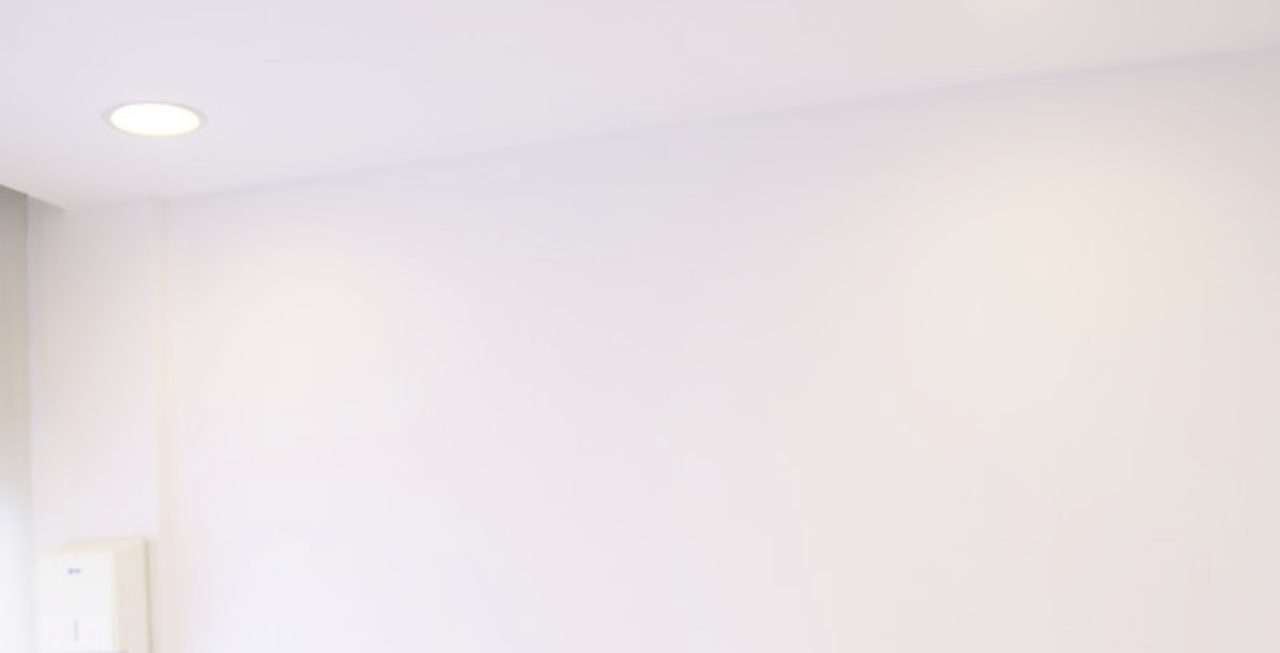
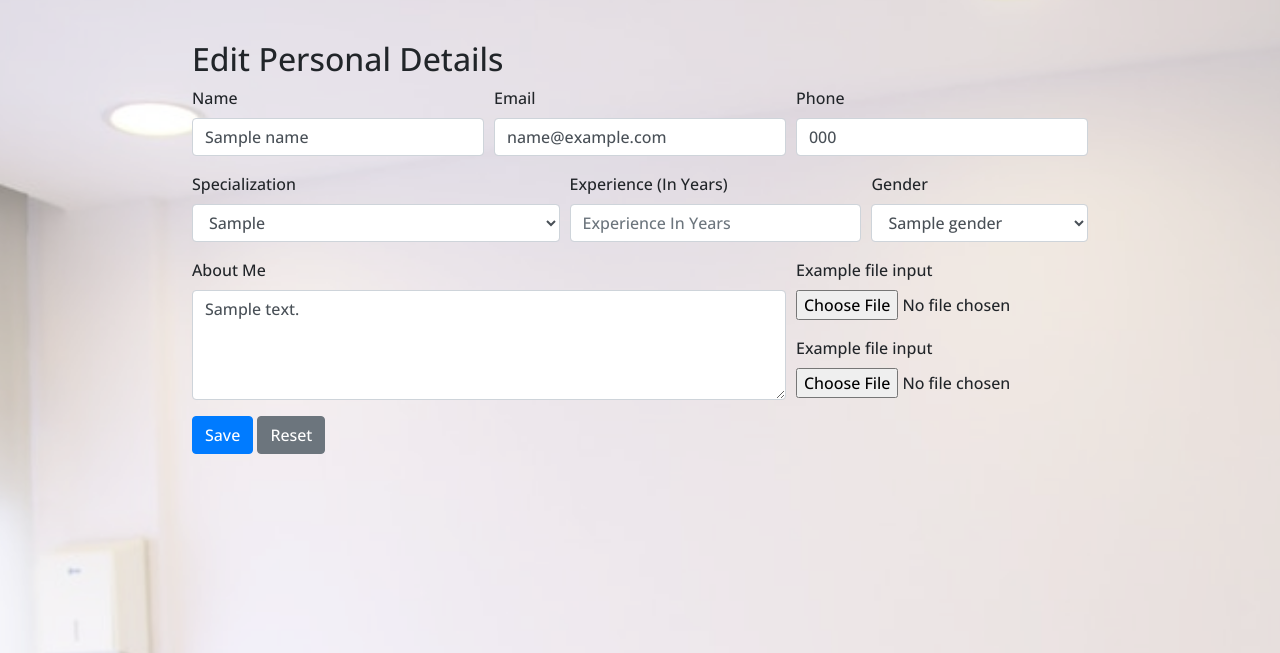
Before and after one commit to Lakshay-Dhingra/Neerog-Remote-Medical-Services, a Django app: template Neerog/user_app/templates/user_app/EditDoctorProfile.html in a window 1280 px wide. Shown: the part 60-713 px from the top of the page. Run offline with Django 3.2, Linux system fonts and the light colour scheme; the template is opened without the code that fills it: most values are stand-ins (such as "Sample title", 1, 10 or a date in 2020); some libraries are stand-ins or nearby versions; some web fonts are replaced.

Commit message:
working on editdoctorprofile

```diff
--- a/Neerog/main_app/views.py
+++ b/Neerog/main_app/views.py
@@ -396,7 +396,7 @@ def Selected_Service_Provider(request,user_id):
         for i in k:
             Specialities.append(i.speciality)
         dict1={}
-        poke = pd.read_csv("E:\\IIT Research Project\\Neerog_website\\Project\\Neerog\\main_app\\static\\Specialities_Images.csv")
+        poke = pd.read_csv("main_app/static/Specialities_Images.csv")
         list1 =poke['Speciality'].tolist()
         list2=poke['Speciality_Image'].tolist()
         #print(list1,list2)
--- a/Neerog/static/user_app/css/profile_style.css
+++ b/Neerog/static/user_app/css/profile_style.css
@@ -32,11 +32,24 @@ body
     margin-top: 60px;
 }
 
+#edit_main_profile
+{
+    width: 70vw;
+    margin: 0 auto;
+    margin-top: 100px;
+}
+
 @media(max-width: 450px)
 {
   body
   {
      background: rgba(200, 200, 210, 0.2);
+  }
+  #edit_main_profile
+  {
+      width: 90vw;
+      margin: 0 auto;
+      margin-top: 100px;
   }
   #main_profile
     {
--- a/Neerog/user_app/templates/user_app/EditDoctorProfile.html
+++ b/Neerog/user_app/templates/user_app/EditDoctorProfile.html
@@ -28,6 +28,73 @@
 
     <div class="profilebg"></div>
 
+    <div id="edit_main_profile">
+        <h2>Edit Personal Details</h2>
+        <form>
+            <div class="form-row">
+                <div class="form-group col-md-4">
+                <label for="Name">Name</label>
+                <input type="text" class="form-control" id="Name" placeholder="Name" value="{{Name}}">
+                </div>
+                <div class="form-group col-md-4">
+                <label for="Email">Email</label>
+                <input type="email" class="form-control" id="Email" placeholder="Email" value="{{Email}}">
+                </div>
+                <div class="form-group col-md-4">
+                <label for="Phone">Phone</label>
+                <input type="number" class="form-control" id="Phone" placeholder="Phone or Mobile Number" value="{{Phone}}">
+                </div>
+            </div>
+
+            <div class="form-row">
+                <div class="form-group col-md-5">
+                <label for="Specialization">Specialization</label>
+                <select id="Specialization" class="form-control">
+                    <option selected>{{SpecializedIn}}</option>
+                    {% for sp in AllSpecialities%}
+                        {% if sp != SpecializedIn%}
+                        <option>{{sp}}</option>
+                        {% endif %}
+                    {% endfor %}
+                </select>
+                </div>
+                <div class="form-group col-md-4">
+                <label for="Experience">Experience (In Years)</label>
+                <input type="number" class="form-control" id="inputCity" placeholder="Experience In Years" value="{{Experience}}">
+                </div>
+                <div class="form-group col-md-3">
+                <label for="Gender">Gender</label>
+                <select id="Gender" class="form-control">
+                    <option selected>{{Gender}}</option>
+                    {% for gd in AllGenders%}
+                        {% if gd != Gender%}
+                        <option>{{gd}}</option>
+                        {% endif %}
+                    {% endfor %}
+                </select>
+                </div>
+            </div>
+
+            <div class="form-row">
+                <div class="form-group col-md-8">
+                    <label for="About">About Me</label>
+                    <textarea class="form-control" id="About" rows="4">{{About}}</textarea>
+                </div>
+                <div class="col-md-4">
+                    <div class="form-group">
+                        <label for="exampleFormControlFile1">Example file input</label>
+                        <input type="file" class="form-control-file" id="exampleFormControlFile1">
+                    </div>
+                    <div class="form-group">
+                        <label for="exampleFormControlFile1">Example file input</label>
+                        <input type="file" class="form-control-file" id="exampleFormControlFile1">
+                    </div>
+                </div>
+            </div>
+            <button type="submit" class="btn btn-primary">Save</button>
+            <button class="btn btn-secondary">Reset</button>
+        </form>
+    </div>
 
 
 
--- a/Neerog/user_app/views.py
+++ b/Neerog/user_app/views.py
@@ -1,6 +1,6 @@
 from django.shortcuts import render, redirect
 from django.contrib import messages
-from main_app import user_data
+from main_app import user_data, medical_speciality
 
 
 def profile(request, uid):
@@ -39,6 +39,8 @@ def edit_profile(request):
         if(user_data.isRegisteredUser(uid)):
             if(user_type == "Doctor"):
                 doctor_data = user_data.getDoctorData(uid)
+                doctor_data['AllSpecialities']=medical_speciality.get_specialities()
+                doctor_data['AllGenders']=['Male', 'Female', 'Trans', 'Unknown']
                 return render(request,'user_app/EditDoctorProfile.html',doctor_data)
             else:
                 messages.info(request,"You Are Not A Doctor!") #Temporary
```
Also changed, not shown: Neerog/user_app/templates/user_app/DoctorProfile.html (+6 -1 lines).
